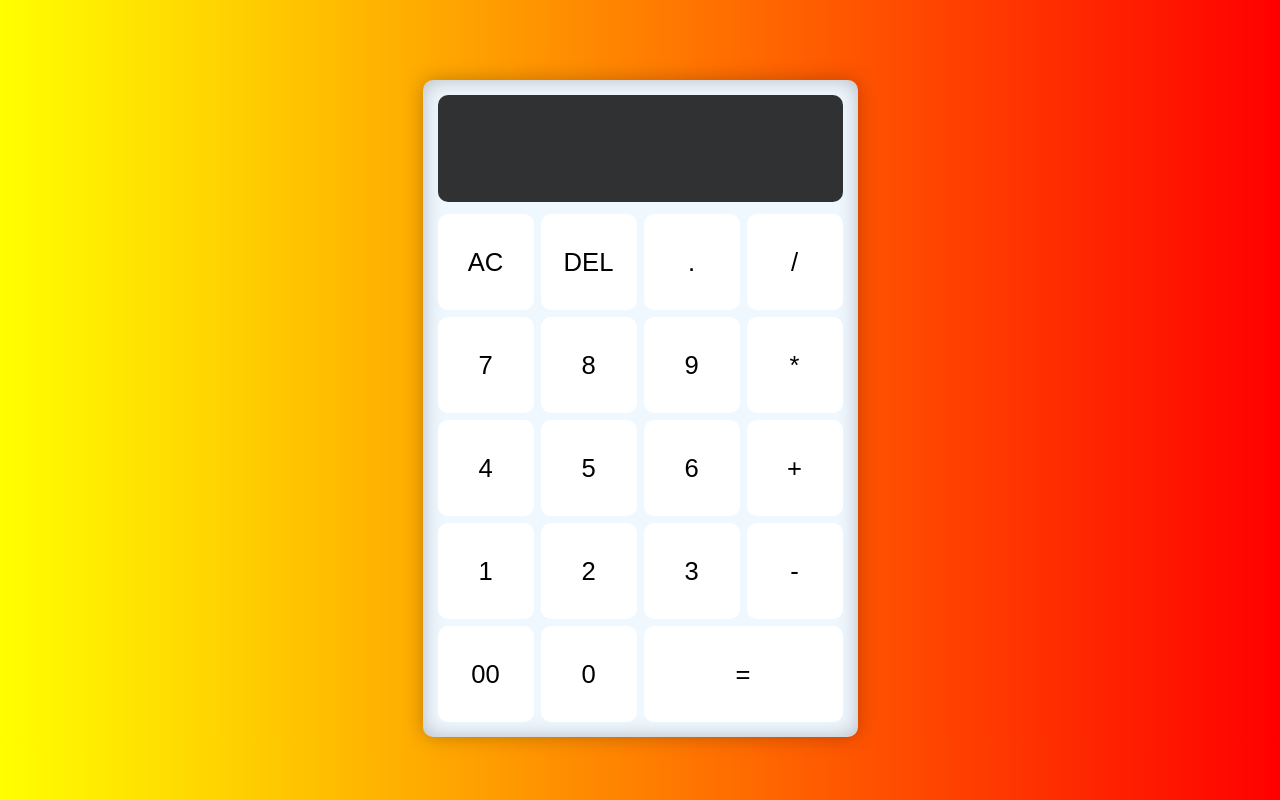
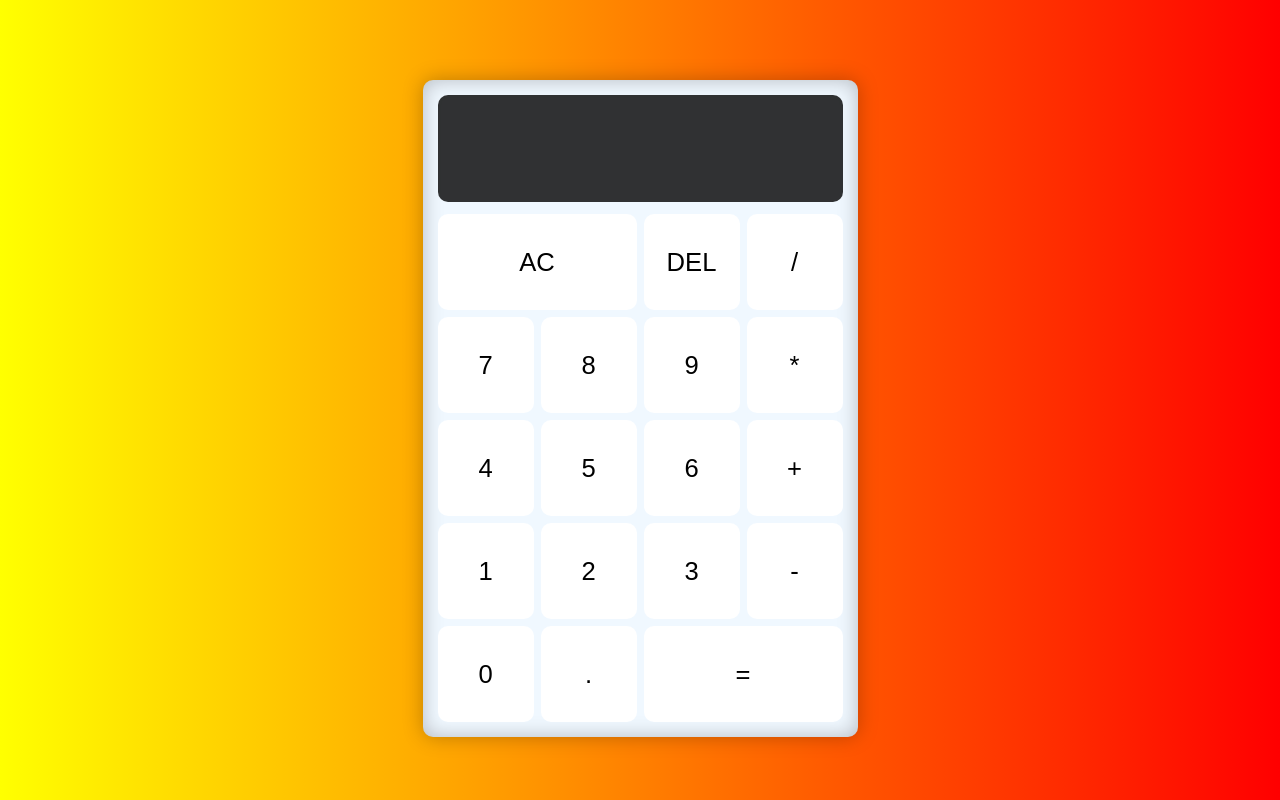
Before and after one commit to Pinaka-Pani-18/ReactJS-Mini-Projects, a React (Vite) app in the folder Calculator/: page / in a window 1280 px wide. Built offline with nearby package versions, Linux system fonts and the light colour scheme.

Commit message:
Operation and all clear action are added

```diff
--- a/Calculator/src/components/Calculator.jsx
+++ b/Calculator/src/components/Calculator.jsx
@@ -1,6 +1,7 @@
 /* eslint-disable no-undef */
 import { useReducer } from "react";
 import DigitButton from "./DigitButton";
+import OperatorButton from "./OperatorButton";
 
 export const ACTIONS = {
   ADD: "add-digit",
@@ -13,18 +14,77 @@ export const ACTIONS = {
 const reducer = (state, { type, payload }) => {
   switch (type) {
     case ACTIONS.ADD:
+      if (payload.digit === "0" && state.currentValue === "0") {
+        return state;
+      }
+
+      if (payload.digit === "." && state.currentValue.includes(".")) {
+        return state;
+      }
+
       return {
         ...state,
         currentValue: `${state.currentValue || ""}${payload.digit}`,
       };
+
+    case ACTIONS.OPERATOR:
+      if (state.currentValue == null && state.previousValue == null) {
+        return state;
+      }
+      if (state.previousValue == null) {
+        return {
+          operation: payload.operation,
+          previousValue: state.currentValue,
+          currentValue: null,
+        };
+      }
+      console.log(state);
+      return {
+        previousValue: evaluate(state),
+        operation: payload.operation,
+        currentValue: null,
+      };
+
+    case ACTIONS.ClEAR:
+      return {};
   }
 };
+
+function evaluate(state) {
+  const prev = parseFloat(state.previousValue);
+  const curr = parseFloat(state.currentValue);
+
+  if (isNaN(prev) || isNaN(curr)) {
+    return "";
+  }
+
+  let finalResult = "";
+
+  switch (state.operation) {
+    case "+":
+      finalResult = prev + curr;
+      break;
+    case "-":
+      finalResult = prev - curr;
+      break;
+    case "/":
+      finalResult = prev / curr;
+      break;
+
+    case "*":
+      finalResult = prev * curr;
+      break;
+  }
+
+  return finalResult;
+}
 
 const Calculator = () => {
   const [{ currentValue, previousValue, operation }, dispatch] = useReducer(
     reducer,
     {}
   );
+
   return (
     <div className="calculator">
       <div className="output">
@@ -33,24 +93,34 @@ const Calculator = () => {
         </div>
         <div className="curr-output">{currentValue}</div>
       </div>
-      <button>AC</button>
+      <button
+        className="span-two"
+        onClick={() => {
+          dispatch({ type: ACTIONS.ClEAR });
+        }}
+      >
+        AC
+      </button>
       <button>DEL</button>
-      <button>.</button>
-      <button>/</button>
+      <OperatorButton operation={"/"} dispatch={dispatch} />
       <DigitButton digit="7" dispatch={dispatch} />
       <DigitButton digit="8" dispatch={dispatch} />
       <DigitButton digit="9" dispatch={dispatch} />
-      <button>*</button>
+      <OperatorButton operation={"*"} dispatch={dispatch} />
+
       <DigitButton digit="4" dispatch={dispatch} />
       <DigitButton digit="5" dispatch={dispatch} />
       <DigitButton digit="6" dispatch={dispatch} />
-      <button>+</button>
+      <OperatorButton operation={"+"} dispatch={dispatch} />
+
       <DigitButton digit="1" dispatch={dispatch} />
       <DigitButton digit="2" dispatch={dispatch} />
       <DigitButton digit="3" dispatch={dispatch} />
-      <button>-</button>
-      <button>00</button>
-      <button>0</button>
+      <OperatorButton operation={"-"} dispatch={dispatch} />
+
+      <DigitButton digit="0" dispatch={dispatch} />
+      <DigitButton digit="." dispatch={dispatch} />
+
       <button className="span-two">=</button>
     </div>
   );
--- /dev/null
+++ b/Calculator/src/components/OperatorButton.jsx
@@ -0,0 +1,17 @@
+/* eslint-disable react/prop-types */
+
+import { ACTIONS } from "./Calculator";
+
+const OperatorButton = ({ dispatch, operation }) => {
+  return (
+    <button
+      onClick={() =>
+        dispatch({ type: ACTIONS.OPERATOR, payload: { operation } })
+      }
+    >
+      {operation}
+    </button>
+  );
+};
+
+export default OperatorButton;
```
